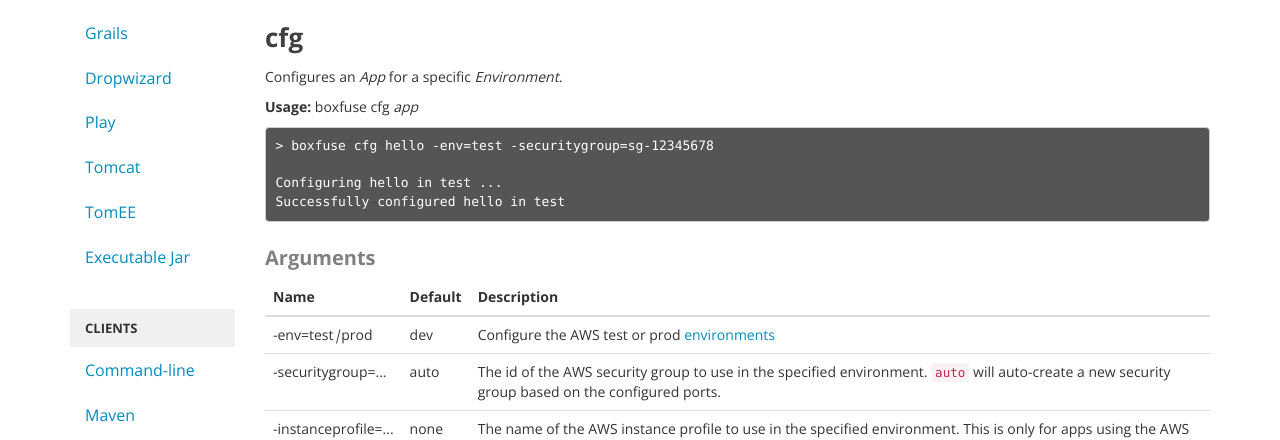
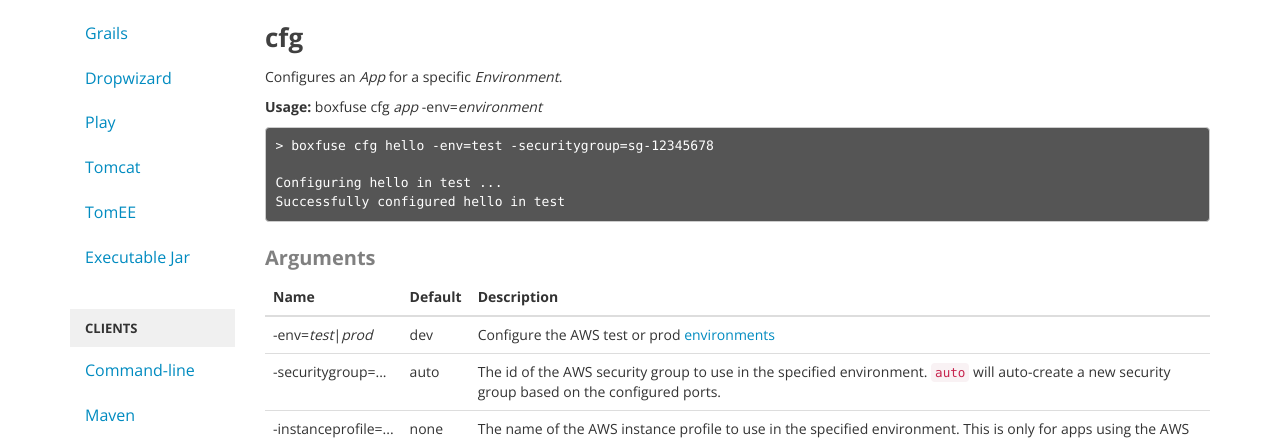
Before and after one commit to flyway/boxfuse.com, a Jekyll site: the page built from docs/commandline/cfg.html, in a window 1280 px wide. Shown: the part 350-790 px from the top of the page. Built offline with Jekyll 4.4.1, drawn with Linux system fonts in a browser that asks for light colours.

```diff
--- a/docs/commandline/cfg.html
+++ b/docs/commandline/cfg.html
@@ -8,7 +8,7 @@ pill: cfg
 
 <p>Configures an <em>App</em> for a specific <em>Environment</em>.</p>
 
-<p><strong>Usage: </strong> boxfuse cfg <em>app</em></p>
+<p><strong>Usage: </strong> boxfuse cfg <em>app</em> -env=<em>environment</em></p>
 
 <pre class="console">&gt; boxfuse cfg hello -env=test -securitygroup=sg-12345678
 
@@ -26,7 +26,7 @@ Successfully configured hello in test</pre>
     </tr>
     </thead>
     <tr id="env">
-        <td>-env=</em>test<em>|</em>prod</td>
+        <td>-env=<em>test</em>|<em>prod</em></td>
         <td>dev</td>
         <td>Configure the AWS test or prod <a href="/docs/environments">environments</a></td>
     </tr>
```
